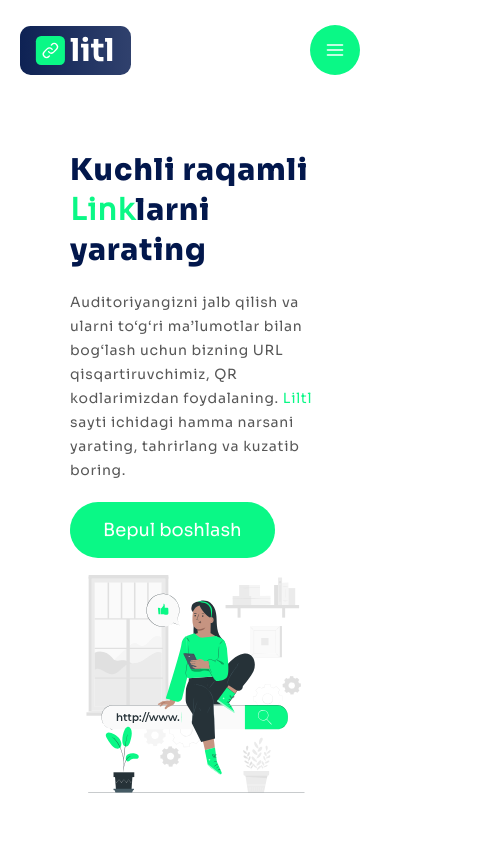
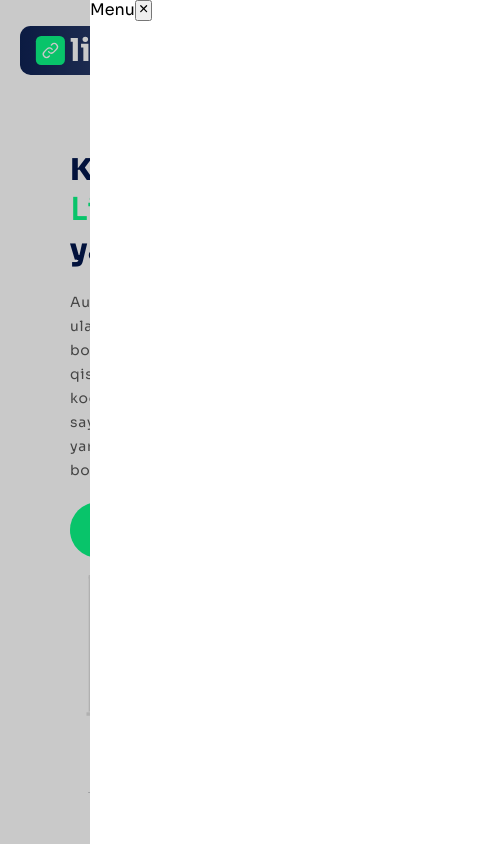
Before and after one commit to fhilola/Litl, a React (Vite) app: page / in a window 390 px wide. Both pictures are taken after a click on the button 335 px from the left and 50 px from the top of the page. Shown: the top 844 px of the page, 502 px wide, since content can reach past the window. Built offline with nearby package versions, Linux system fonts and the light colour scheme.

Commit message:
some visual changes done

```diff
--- /dev/null
+++ b/src/layout/menu/Menu.jsx
@@ -0,0 +1,15 @@
+import React, { useState } from 'react'
+import './Menu.scss'
+import { IoClose } from "react-icons/io5";
+
+const Menu = ({open, setOpen}) => {
+  return (
+    <div className="overlay">
+        <aside className={open ? 'menu-aside' : 'active'}>Menu
+        <button onClick={() => setOpen(!open)}><IoClose/></button>
+        </aside>
+    </div>
+  )
+}
+
+export default Menu
--- /dev/null
+++ b/src/layout/menu/Menu.scss
@@ -0,0 +1,22 @@
+.menu-aside{
+    position: absolute;
+    top: 0;
+    right: 0;
+    width: 300px;
+    height: 100%;
+    background-color: #fff;
+    position: fixed;
+    z-index: 4;
+    transition: .3s;
+    transform: translateX(0px);
+}
+.overlay{
+    width: 100%;
+    height: 100%;
+    background-color: rgba(0, 0, 0, 0.212);
+    position: absolute;
+    top: 0;
+    left: 0;
+    position: fixed;
+    z-index: 4;
+}
--- a/src/layout/navbar/Navbar.jsx
+++ b/src/layout/navbar/Navbar.jsx
@@ -1,11 +1,13 @@
-import React from 'react'
+import React, { useState } from 'react'
 import './Navbar.scss'
 import { Button, CircleButton, Container } from '../../utils/Utils'
 import Logo from '../../assets/images/svg/Logo.svg'
 import { NavLink } from 'react-router-dom'
 import { FiMenu } from "react-icons/fi";
+import Menu from '../menu/Menu'
 
 const Navbar = () => {
+  const [open, setOpen] = useState(false)
   return (
     <header className='header'>
         <Container>
@@ -27,9 +29,15 @@ const Navbar = () => {
           </ul>
           <div className="nav-action__wrapper">
             <Button>Kirish</Button>
-            <Button>Taklif Havola</Button>
-            <CircleButton type='menu'><FiMenu/></CircleButton>
+            <Button >Taklif Havola</Button>
+            <CircleButton type='menu' onClick={() => {
+              setOpen(!open)
+              console.log(open);
+            }}><FiMenu/></CircleButton>
           </div>
+          {
+            open && <Menu open={open} setOpen={setOpen}/>
+          }
       </nav>
         </Container>
     </header>
--- a/src/routes/home/Home.scss
+++ b/src/routes/home/Home.scss
@@ -15,12 +15,6 @@
         }
     }
 
-    // .service-content{
-    //     h3{
-    //         font-size: 40px;
-    //         line-height: 50px !important;
-    //     }
-    // }
 
     .service__wrapper{
         width: 100%;
@@ -41,6 +35,9 @@
     }
     }
 
+    .service__wrapper{
+        gap: 50px 0 !important;
+    }
     .service-content{
         h3{
             font-size: 30px;
@@ -80,6 +77,7 @@
         padding: 16px;
     }
     }
+
 
 
     .accordion{
@@ -151,6 +149,15 @@
         grid-template-columns: repeat(1, 1fr);
         }
     }
+
+    .statistics__wrapper{
+        width: 100%;
+        grid-template-columns: 1fr !important;
+        .statistic-card{
+            max-width: 100% !important;
+        }
+    }
+
 }
 
 
--- a/src/utils/Utils.jsx
+++ b/src/utils/Utils.jsx
@@ -33,9 +33,9 @@ const Form = ({ children, text }) => {
   )
 }
 
-const CircleButton = ({ children, type }) => {
+const CircleButton = ({ children, type, onClick }) => {
   return (
-    <button className={type === 'menu' ? 'circle-btn circle-btn--menu' : type === 'large' ? 'circle-btn circle-btn--large' : type === 'small' ? 'circle-btn circle-btn--small' : 'circle-btn'}>{children}</button>
+    <button onClick={onClick} className={type === 'menu' ? 'circle-btn circle-btn--menu' : type === 'large' ? 'circle-btn circle-btn--large' : type === 'small' ? 'circle-btn circle-btn--small' : 'circle-btn'}>{children}</button>
   )
 }
 
```
